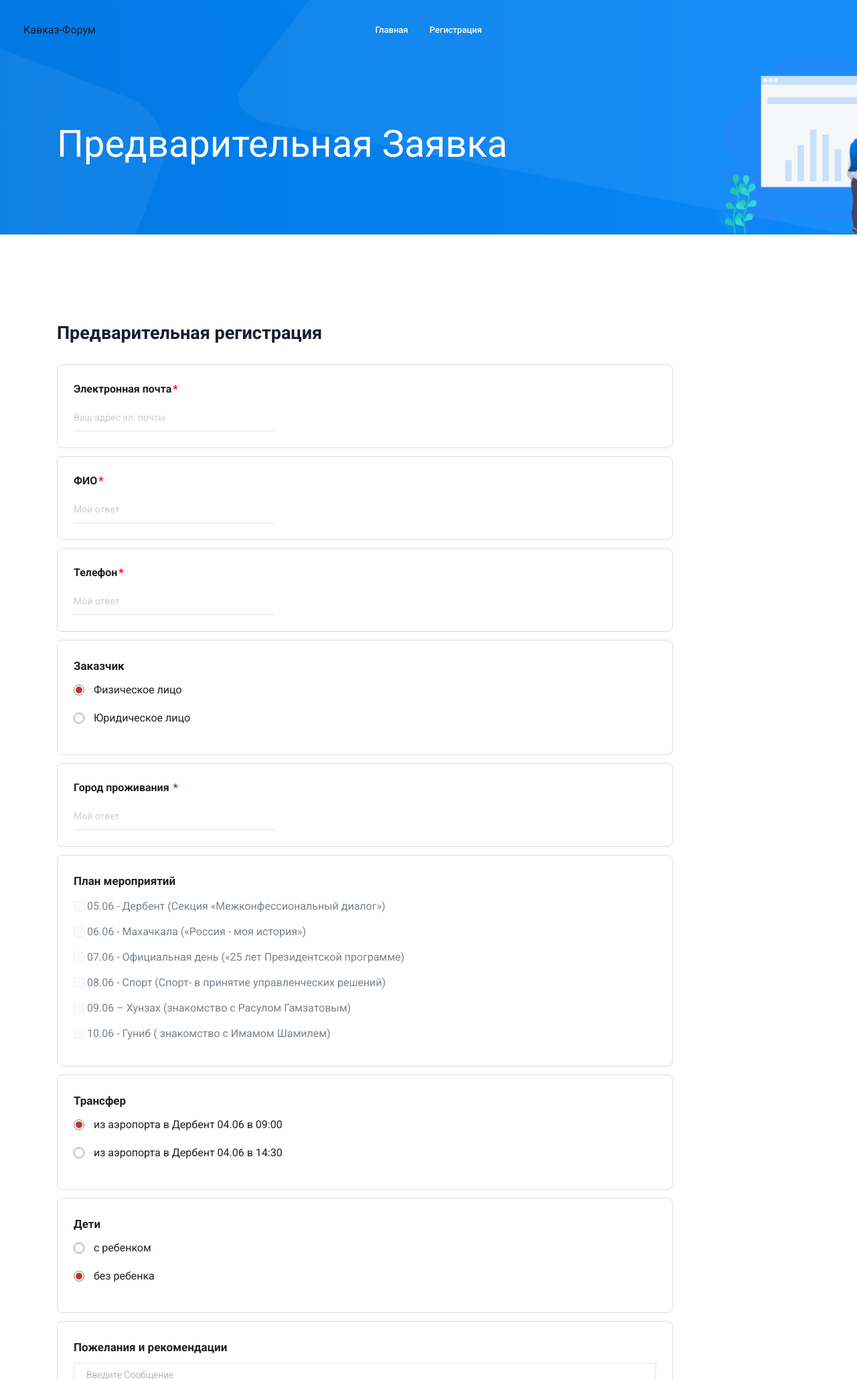
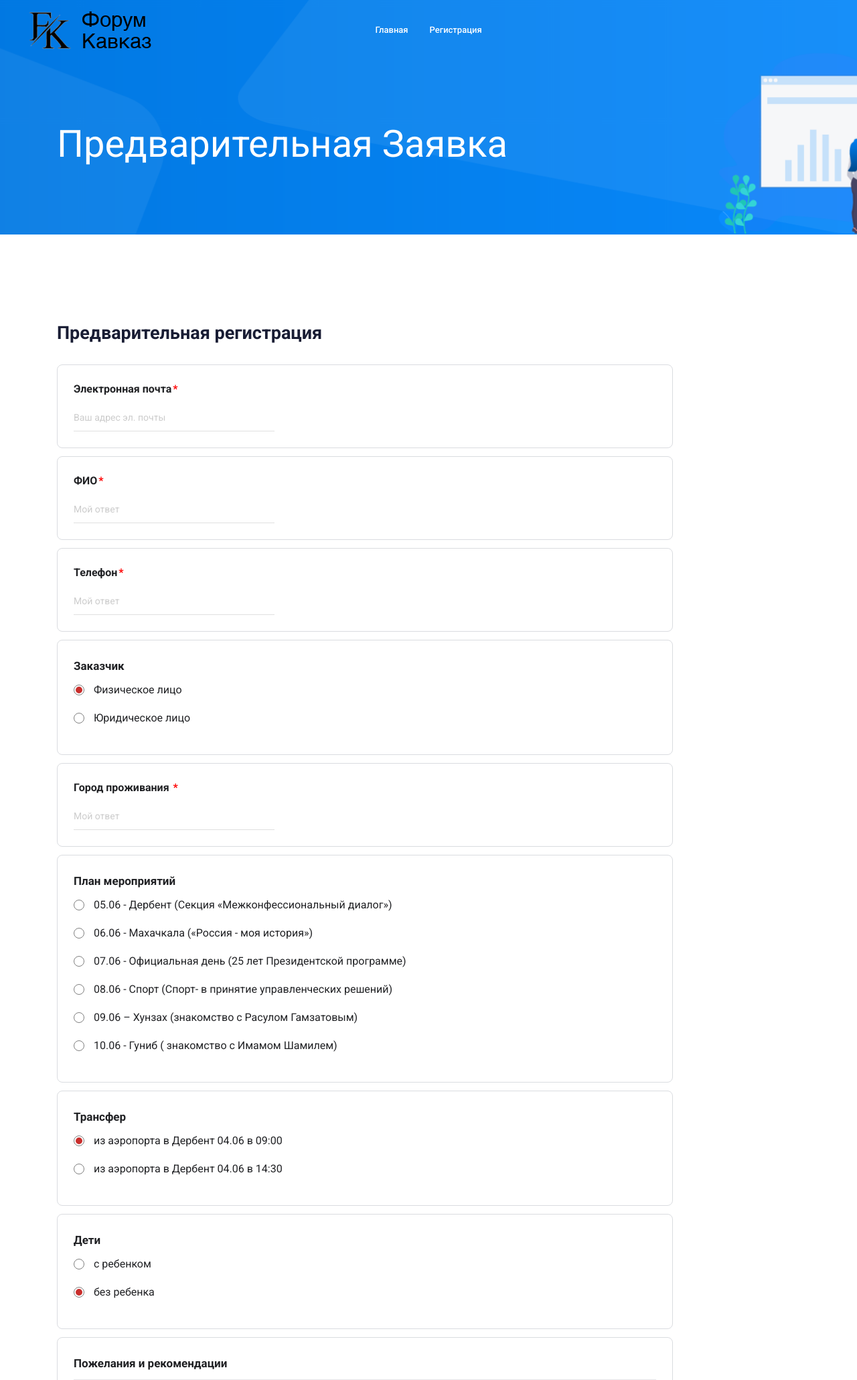
Before and after one commit to kama-kmw/-, a PHP site: page /registration.php in a window 1280 px wide. Shown: the top 2060 px of the page at 67% size. Run offline with PHP 8.4, Linux system fonts and the light colour scheme.

Commit message:
правки

```diff
--- a/includes/head.php
+++ b/includes/head.php
@@ -1,7 +1,7 @@
 <head>
    <meta charset="utf-8">
    <meta http-equiv="x-ua-compatible" content="ie=edge">
-   <title>Job Board</title>
+   <title><?php echo $title_page; ?></title>
    <meta name="description" content="">
    <meta name="viewport" content="width=device-width, initial-scale=1">
 
--- a/includes/header.php
+++ b/includes/header.php
@@ -7,8 +7,7 @@
                   <div class="col-xl-3 col-lg-2">
                      <div class="logo">
                         <a href="/">
-                           <!-- <img src="img/logo.png" alt=""> -->
-                           Кавказ-Форум
+                           <img src="img/logo.png" alt="">
                         </a>
                      </div>
                   </div>
--- a/index.php
+++ b/index.php
@@ -2,7 +2,7 @@
 <html class="no-js" lang="ru">
 
 <?php
-
+$title_page = 'Форум Кавказ';
 include 'includes/head.php';
 ?>
 
--- a/registration.php
+++ b/registration.php
@@ -1,7 +1,10 @@
 <!DOCTYPE html>
 <html class="no-js" lang="ru">
 
-<?php include 'includes/head.php' ?>
+<?php
+$title_page = 'Регистрация Форум Кавказ';
+include 'includes/head.php';
+?>
 
 <body>
   <!-- HEADER -->
@@ -77,6 +80,56 @@
                 <div class="mt-10 form-item-wrap">
                   <p class="form__subtitle">План мероприятий</p>
                   <div class="switch-wrap d-flex align-items-center">
+                    <div class="form-block__radio">
+                      <label class="form-control__label">
+                        <input class="form__real-radio" type="checkbox" name="plan[]" value="05.06 - Дербент (Секция «Межконфессиональный диалог»)" />
+                        05.06 - Дербент (Секция «Межконфессиональный диалог»)
+
+                        <span class="form__gustom-radio"></span>
+                      </label>
+                    </div>
+                  </div>
+                  <div class="switch-wrap d-flex align-items-center">
+                    <div class="form-block__radio">
+                      <label class="form-control__label">
+                        <input class="form__real-radio" type="checkbox" name="plan[]" value="06.06 - Махачкала («Россия - моя история»)" />
+                        06.06 - Махачкала («Россия - моя история»)
+
+                        <span class="form__gustom-radio"></span>
+                      </label>
+                    </div>
+                  </div>
+                  <div class="switch-wrap d-flex align-items-center">
+                    <div class="form-block__radio">
+                      <label class="form-control__label">
+                        <input class="form__real-radio" type="checkbox" name="plan[]" value="07.06 - Официальная день (25 лет Президентской программе)" />
+                        07.06 - Официальная день (25 лет Президентской программе)
+
+                        <span class="form__gustom-radio"></span>
+                      </label>
+                    </div>
+                  </div>
+                  <div class="switch-wrap d-flex align-items-center">
+                    <div class="form-block__radio">
+                      <label class="form-control__label">
+                        <input class="form__real-radio" type="checkbox" name="plan[]" value="08.06 - Спорт (Спорт- в принятие управленческих решений)" />
+                        08.06 - Спорт (Спорт- в принятие управленческих решений)
+
+                        <span class="form__gustom-radio"></span>
+                      </label>
+                    </div>
+                  </div>
+                  <div class="switch-wrap d-flex align-items-center">
+                    <div class="form-block__radio">
+                      <label class="form-control__label">
+                        <input class="form__real-radio" type="checkbox" name="plan[]" value="09.06 – Хунзах (знакомство с Расулом Гамзатовым)" />
+                        09.06 – Хунзах (знакомство с Расулом Гамзатовым)
+
+                        <span class="form__gustom-radio"></span>
+                      </label>
+                    </div>
+                  </div>
+                  <!-- <div class="switch-wrap d-flex align-items-center">
                     <div class="primary-checkbox mr-1">
                       <input type="checkbox" id="default-checkbox" name="plan" value="05.06 - Дербент (Секция «Межконфессиональный диалог»)" />
                       <label for="default-checkbox"></label>
@@ -84,52 +137,20 @@
                     <p>
                       05.06 - Дербент (Секция «Межконфессиональный диалог»)
                     </p>
+                  </div> -->
+
+                  <div class="switch-wrap d-flex align-items-center">
+                    <div class="form-block__radio">
+                      <label class="form-control__label">
+                        <input class="form__real-radio" type="checkbox" name="plan[]" value="10.06 - Гуниб ( знакомство с Имамом Шамилем)" />
+                        10.06 - Гуниб ( знакомство с Имамом Шамилем)
+
+                        <span class="form__gustom-radio"></span>
+                      </label>
+                    </div>
                   </div>
-                  <div class="switch-wrap d-flex align-items-center">
-                    <div class="primary-checkbox mr-1">
-                      <input type="checkbox" id="default-checkbox1" name="plan" value="06.06 - Махачкала («Моя история – Россия»)" />
-                      <label for="default-checkbox1"></label>
-                    </div>
-                    <p>
-                      06.06 - Махачкала («Россия - моя история»)
-                    </p>
-                  </div>
-                  <div class="switch-wrap d-flex align-items-center">
-                    <div class="primary-checkbox mr-1">
-                      <input type="checkbox" id="default-checkbox2" name="plan" value="07.06 - Официальная день («25 лет Президентской программе)" />
-                      <label for="default-checkbox2"></label>
-                    </div>
-                    <p>
-                      07.06 - Официальная день («25 лет Президентской программе)
-                    </p>
-                  </div>
-                  <div class="switch-wrap d-flex align-items-center">
-                    <div class="primary-checkbox mr-1">
-                      <input type="checkbox" id="default-checkbox3" name="plan" value="08.06 - Спорт (Спорт- в принятие управленческих решений)" />
-                      <label for="default-checkbox3"></label>
-                    </div>
-                    <p>
-                      08.06 - Спорт (Спорт- в принятие управленческих решений)
-                    </p>
-                  </div>
-                  <div class="switch-wrap d-flex align-items-center">
-                    <div class="primary-checkbox mr-1">
-                      <input type="checkbox" id="default-checkbox4" name="plan" value="09.06 – Хунзах (знакомство с Расулом Гамзатовым)" />
-                      <label for="default-checkbox4"></label>
-                    </div>
-                    <p>
-                      09.06 – Хунзах (знакомство с Расулом Гамзатовым)
-                    </p>
-                  </div>
-                  <div class="switch-wrap d-flex align-items-center">
-                    <div class="primary-checkbox mr-1">
-                      <input type="checkbox" id="default-checkbox5" name="plan" value="10.06 - Гуниб ( знакомство с Имамом Шамилем)" />
-                      <label for="default-checkbox5"></label>
-                    </div>
-                    <p>
-                      10.06 - Гуниб ( знакомство с Имамом Шамилем)
-                    </p>
-                  </div>
+
+
                 </div>
 
                 <div class="mt=10 form-item-wrap">
```
Also changed, not shown: mailing.php (+10 -3 lines), img/favicon.png, img/logo.png, 1 other file.
